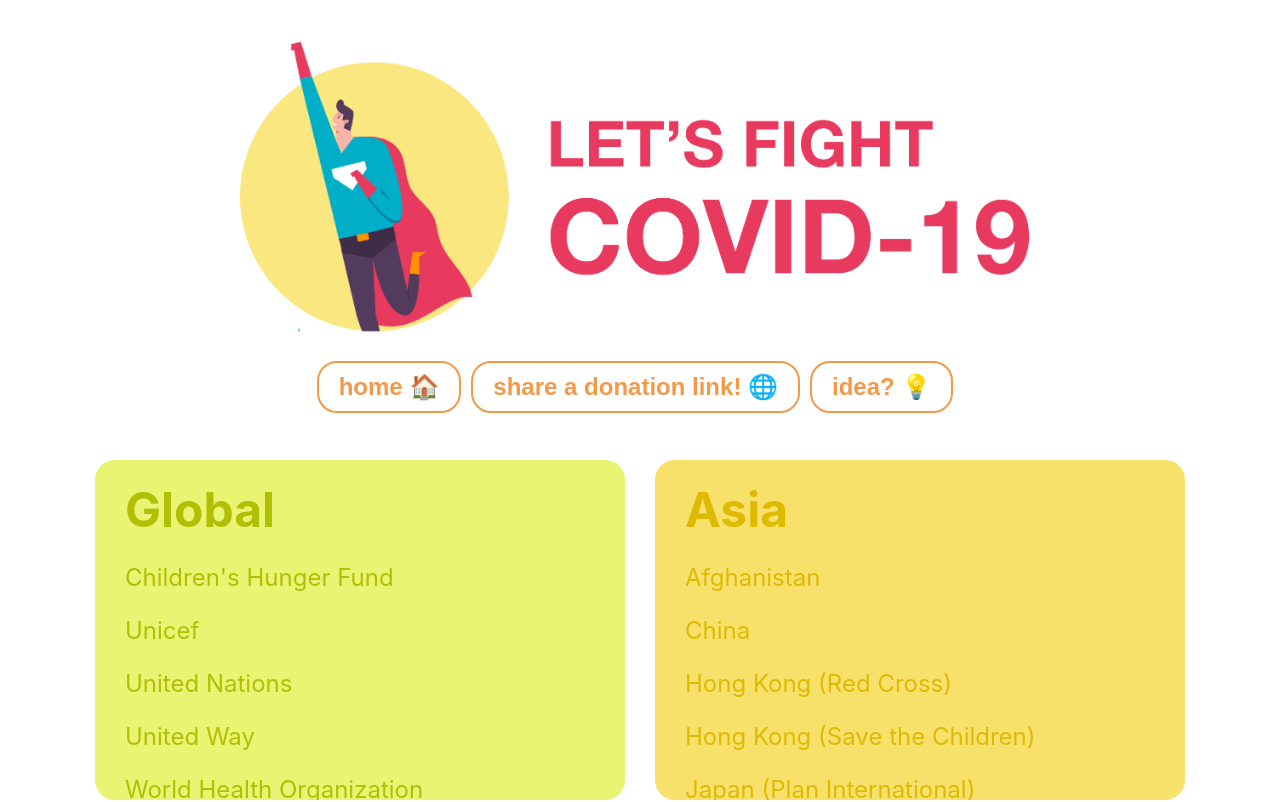
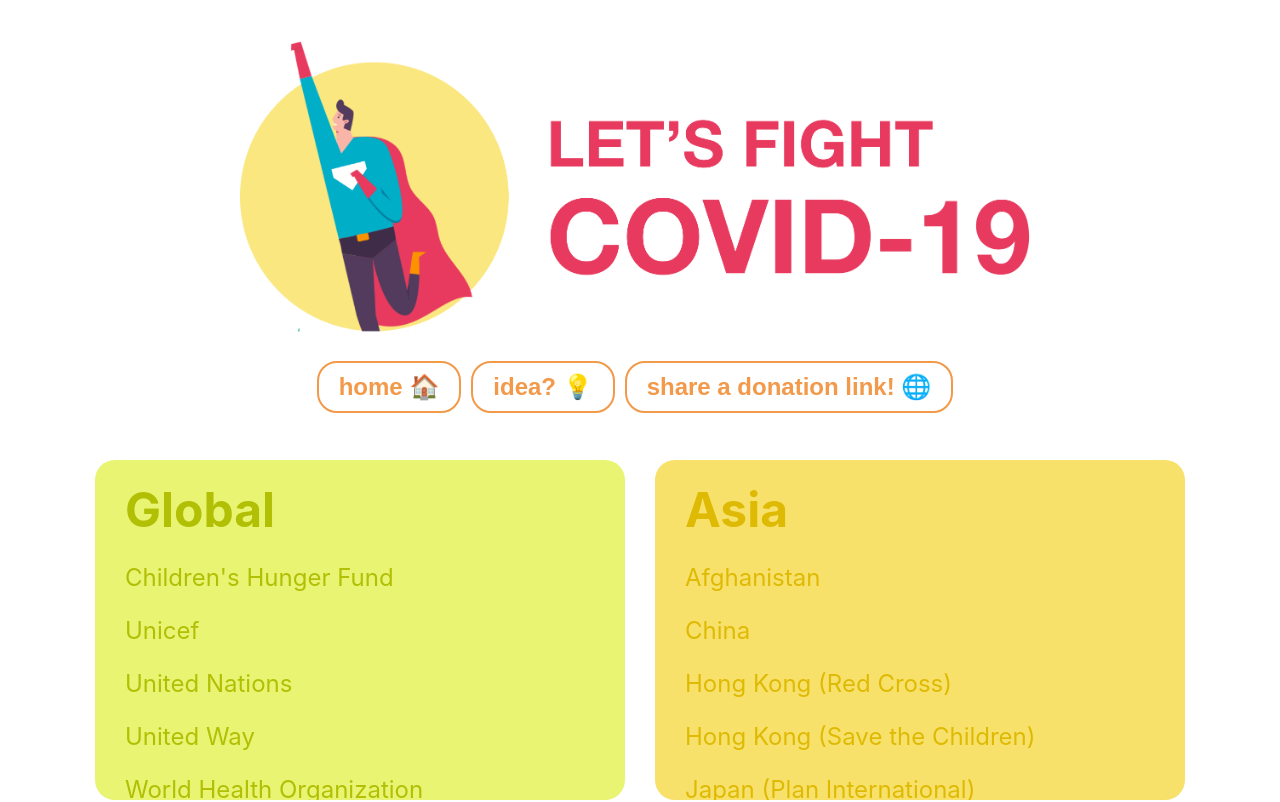
Before and after one commit to donatecovid19/website, a React (Create React App) app: page / in a window 1280 px wide. Shown: the top 802 px of the page. Built offline with nearby package versions, Linux system fonts and the light colour scheme.

Commit message:
Removed the parentheses for "one-link" countries

```diff
--- a/src/components/Navigation.jsx
+++ b/src/components/Navigation.jsx
@@ -18,18 +18,18 @@
             </Link>
           </button>
           <button>
+            <Link class="nav-link" to="/ideas">
+              idea?{" "}
+              <span role="img" aria-label="light">
+                &#128161;
+              </span>
+            </Link>
+          </button>
+          <button>
             <Link class="nav-link" to="/form">
               share a donation link!{" "}
               <span role="img" aria-label="globe">
                 &#127760;
-              </span>
-            </Link>
-          </button>
-          <button>
-            <Link class="nav-link" to="/ideas">
-              idea?{" "}
-              <span role="img" aria-label="light">
-                &#128161;
               </span>
             </Link>
           </button>
```
